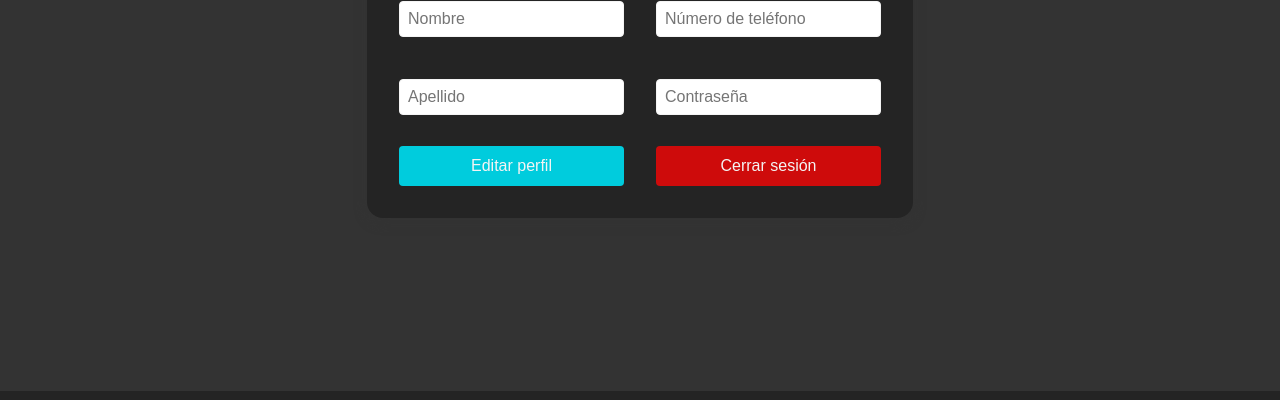
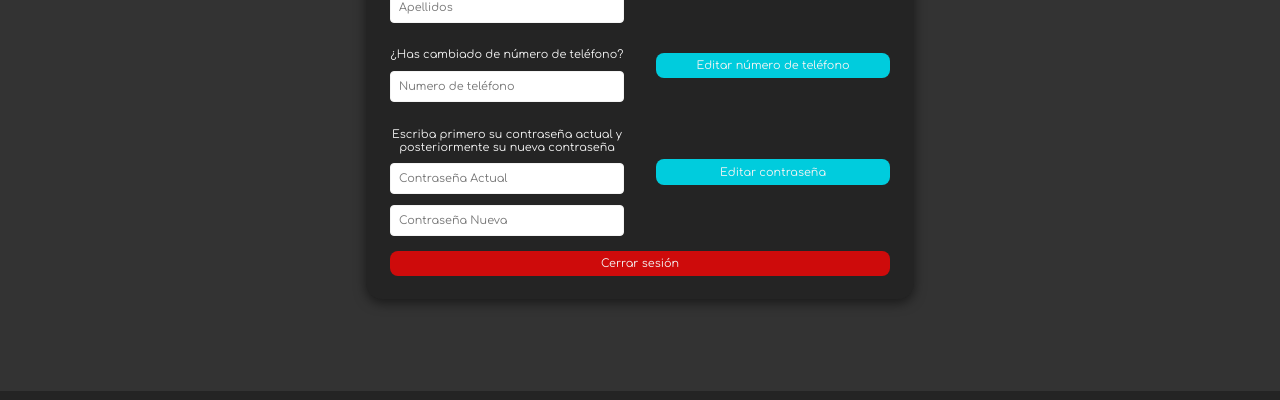
Before and after one commit to JorgeHelados/AirChain-Frontend, a React app: page /perfil in a window 1280 px wide. Shown: the part 319-719 px from the top of the page. Built offline with nearby package versions, Linux system fonts and the light colour scheme; grey boxes are pictures that could not be loaded.

Commit message:
Vuelta ha hacer el editar prefil bien hecho
Lo siento Emilio por lo de login y register

```diff
--- a/public/index.html
+++ b/public/index.html
@@ -3,6 +3,7 @@
 <head>
   <meta charset="UTF-8">
   <meta name="viewport" content="width=device-width, initial-scale=1.0">
+  <link href="https://fonts.googleapis.com/css2?family=Comfortaa:wght@400;700&display=swap" rel="stylesheet">
   <title>React App</title>
 </head>
 <body>
--- a/src/Components/perfil.jsx
+++ b/src/Components/perfil.jsx
@@ -1,25 +1,50 @@
 import React from 'react';
-import '../Style/formularios.css';
+import '../Style/perfil.css';
 
 function Perfil() {
     return (
-    <div className="profile-container">
-        <div className="profile-box">
-            <h2 className='h2-form'>Mi perfil</h2>
-            <div className='columns-box'>
-                <div className='column'>
-                    <input type="name" placeholder="Nombre" className='input-form'/>
-                    <input type="surname" placeholder="Apellido" className='input-form'/>
-                    <button className='button-form'>Editar perfil</button>
+        <div className="perfil-page profile-container">
+            <div className="profile-box">
+                <h2 className='h2-perfil'>Mi perfil</h2>
+                <div className='columns-box'>
+                    <div className='column-perfil'>
+                        <p className='p-perfil'>¿Has cambiado de nombre o apellidos?</p>
+                        <input type="text" placeholder="Nombre" className='perfil-input'/>
+                        <input type="text" placeholder="Apellidos" className='perfil-input'/>
+                    </div>
+                    <div className='column-perfil'>
+                        <button className='button-perfil'>Editar nombre</button>
+                    </div>
                 </div>
-                <div className='column'>
-                    <input type="tel" placeholder="Número de teléfono" className='input-form'/>
-                    <input type="password" placeholder="Contraseña" className='input-form'/>
-                    <button className='button-error'>Cerrar sesión</button>
+
+                <div className='columns-box'>
+                    <div className='column-perfil'>
+                        <p className='p-perfil'>¿Has cambiado de número de teléfono?</p>
+                        <input type="tel" placeholder="Numero de teléfono" className='perfil-input'/>
+                    </div>
+                    <div className='column-perfil'>
+                        <button className='button-perfil'>Editar número de teléfono</button>
+                    </div>
+                </div>
+
+                <div className='columns-box'>
+                    <div className='column-perfil'>
+                        <p className='p-perfil'>Escriba primero su contraseña actual y posteriormente su nueva contraseña</p>
+                        <input type="password" placeholder="Contraseña Actual" className='perfil-input'/>
+                        <input type="password" placeholder="Contraseña Nueva" className='perfil-input'/>
+                    </div>
+                    <div className='column-perfil'>
+                        <button className='button-perfil'>Editar contraseña</button>
+                    </div>
+                </div>
+
+                <div className='columns-box'>
+                    <div className='column-perfil'>
+                        <button className='button-logout'>Cerrar sesión</button>
+                    </div>
                 </div>
             </div>
         </div>
-    </div>
     );
 }
 
--- a/src/Style/formularios.css
+++ b/src/Style/formularios.css
@@ -169,30 +169,4 @@
   .form-box {
     width: 70%;
   }
-
-    .columns-box {
-      flex-direction: column;
-      gap: 1rem;
-      padding: 1rem;
-      width: 90%;
 }
-
-    .profile-box {
-      padding: 1.5rem;
-      width: 100%;
-      max-width: none;
-    }
-
-    .profile-container {
-      padding: 1rem;
-    }
-
-    .column {
-      gap: 10px;
-    }
-
-    .button-error {
-      font-size: 0.9rem;
-      padding: 0.6rem;
-    }
-  }
--- /dev/null
+++ b/src/Style/perfil.css
@@ -0,0 +1,99 @@
+.perfil-page .profile-container {
+    display: flex;
+    justify-content: center;
+    align-items: center;
+    height: 80vh;
+    background-color: var(--gris); /* Color oscuro de fondo */
+}
+
+.perfil-page .profile-box {
+    background-color: var(--negro);
+    padding: 0rem 1.5rem;
+    box-shadow: 0px 4px 12px rgba(0, 0, 0, 0.5);
+    border-radius: 16px;
+    width: 500px;
+    height: auto;
+    text-align: center;
+}
+
+/* Título */
+.perfil-page .h2-perfil {
+    color: var(--blanco);
+    font-size: 2rem;
+    margin-bottom: 0.7rem;
+}
+
+/* Estructura de columnas */
+.perfil-page .columns-box {
+    display: flex;
+    justify-content: space-between;
+    align-items: center;
+    gap: 2rem; /* Espacio entre columnas */
+    margin-bottom: 0.7rem;
+}
+
+/* Columnas individuales */
+.perfil-page .column-perfil {
+    display: flex;
+    flex-direction: column;
+    flex: 1;
+    gap: 0.3rem; /* Espacio entre elementos dentro de la columna */
+}
+
+/* Inputs */
+.perfil-page .perfil-input {
+    margin: 0.2rem 0;
+    padding: 0.5rem;
+    font-size: 0.7rem;
+    border: 1px solid var(--blanco);
+    border-radius: 4px;
+
+}
+
+/* Botones generales */
+.perfil-page .button-perfil, .perfil-page .button-logout {
+    padding: 0.4rem;
+    font-size: 0.7rem;
+    color: var(--blanco);
+    border: none;
+    border-radius: 8px;
+    cursor: pointer;
+    width: 100%;
+    margin-bottom: 0.7rem;
+}
+
+.perfil-page .button-perfil {
+    background-color: var(--principal);
+}
+
+.perfil-page .button-logout {
+    background-color: var(--error);
+}
+
+/* Hover de botones */
+.perfil-page .button-perfil:hover {
+    background-color: var(--secundario);
+}
+
+.perfil-page .button-logout:hover {
+    background-color: var(--errorOscuro);
+}
+
+/* Estilo del texto inperfilativo */
+.perfil-page .p-perfil {
+    color: var(--blanco);
+    font-size: 0.7rem;
+    margin-bottom: 0.1rem;
+}
+
+/* Adaptabilidad para pantallas pequeñas */
+@media (max-width: 768px) {
+    .perfil-page .columns-box {
+        flex-direction: column;
+        gap: 1rem;
+    }
+
+    .perfil-page .profile-box {
+        padding: 1.5rem;
+    }
+}
```
Lines whose indentation alone changed are shown as unchanged.
